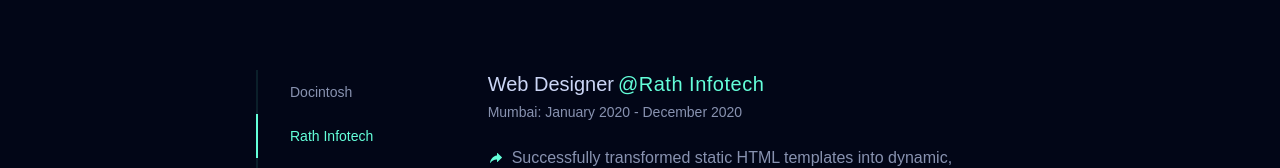
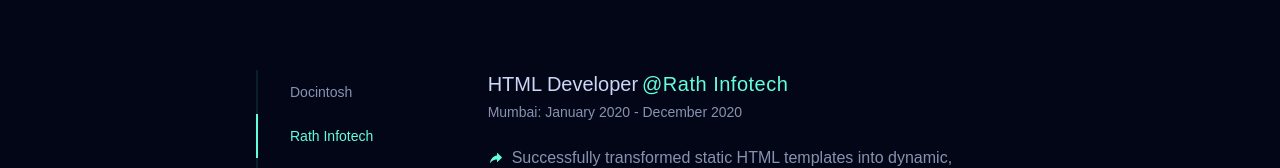
Before and after one commit to alkapawara/portfolio, a React (Vite) app: page / in a window 1280 px wide. Both pictures are taken after a click on the item "Rath Infotech". Shown: the part 264-432 px from the top of the page. Built offline with nearby package versions, Linux system fonts and the light colour scheme.

Commit message:
changes done in navbar

```diff
--- a/src/component/Navbar.jsx
+++ b/src/component/Navbar.jsx
@@ -101,7 +101,7 @@
             </a>
           </ul>
           <a
-            href="src/assets/alka_frontend_devloper_cv.pdf"
+            href="src/assets/alka-pawara-fontend-devloper-resume-2025.pdf"
             target="_blank"
             rel="noopener noreferrer"
           >
--- a/src/component/works/Docintosh.jsx
+++ b/src/component/works/Docintosh.jsx
@@ -10,7 +10,7 @@
     className='w-full'
     >
 
-        <h3 className='flex gap-1 font-medium text-xl font-titleFont'>Web Designer <span className='text-textGreen tracking-wide'>
+        <h3 className='flex gap-1 font-medium text-xl font-titleFont'>UI Developer <span className='text-textGreen tracking-wide'>
         @Docintosh
                 </span></h3>
         <p className='text-sm mt-1 font-medium text-textDark'>Thane: October 2021 - August 2023</p>
--- a/src/component/works/RathInfotech.jsx
+++ b/src/component/works/RathInfotech.jsx
@@ -10,7 +10,8 @@
     className='w-full'
     >
 
-        <h3 className='flex gap-1 font-medium text-xl font-titleFont'>Web Designer <span className='text-textGreen tracking-wide'>
+        <h3 className='flex gap-1 font-medium text-xl font-titleFont'>HTML Developer
+        <span className='text-textGreen tracking-wide'>
         @Rath Infotech
                 </span></h3>
         <p className='text-sm mt-1 font-medium text-textDark'>Mumbai: January 2020 - December 2020</p>
```
Also changed, not shown: 1 other file (tests, documents, lock files or other folders).
